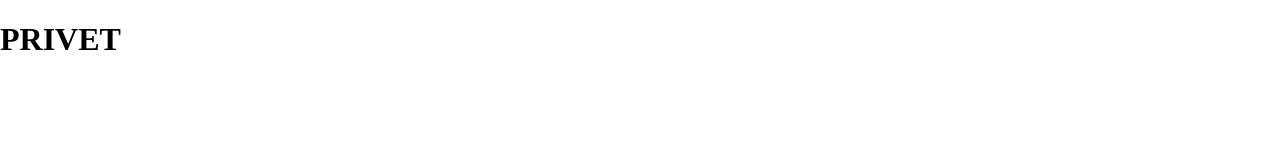
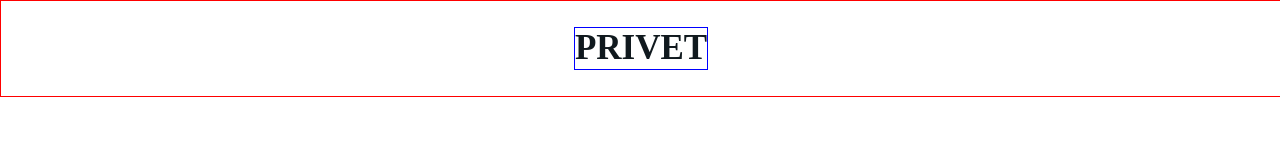
Before and after one commit to ctwyo/first, a plain HTML site: page index.html in a window 1280 px wide. Drawn offline with Linux system fonts and the light colour scheme.

Commit message:
обновление стилей

```diff
--- a/index.html
+++ b/index.html
@@ -10,7 +10,7 @@
 </head>
 <body>
     <div class="header">
-      <h1 class="header_link">PRIVET</h1>
+      <h1 class="header-link">PRIVET</h1>
     </div>
 </body>
 </html>
--- a/style.css
+++ b/style.css
@@ -0,0 +1,16 @@
+.header {
+    height: 95px;
+    display: flex;
+    max-width: 1330px;
+    min-width: 1280px;
+    margin: auto;
+    border: 1px solid red;
+}
+
+.header-link {
+    margin: auto;
+    font-size: 35px;
+    text-decoration: none;
+    color: #10191E;
+    border: 1px solid blue;
+}
```
